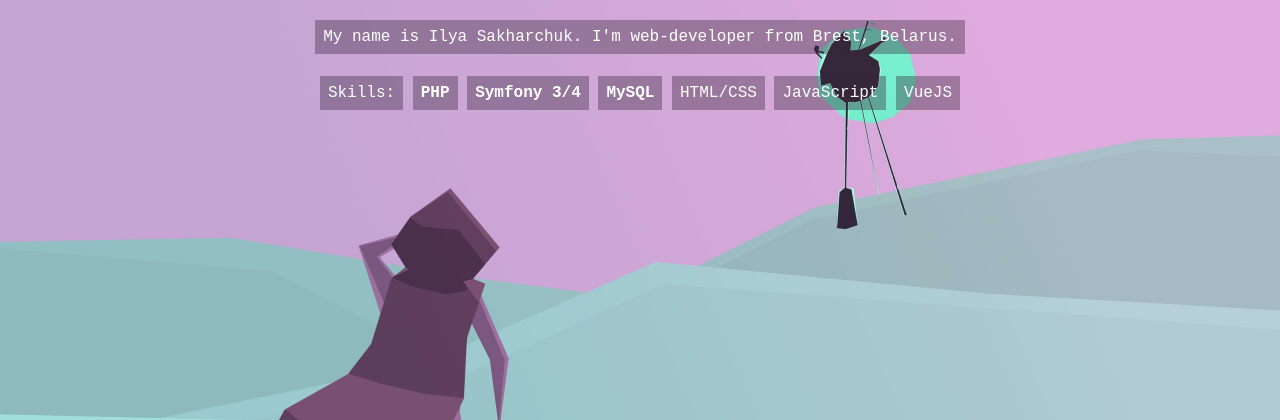
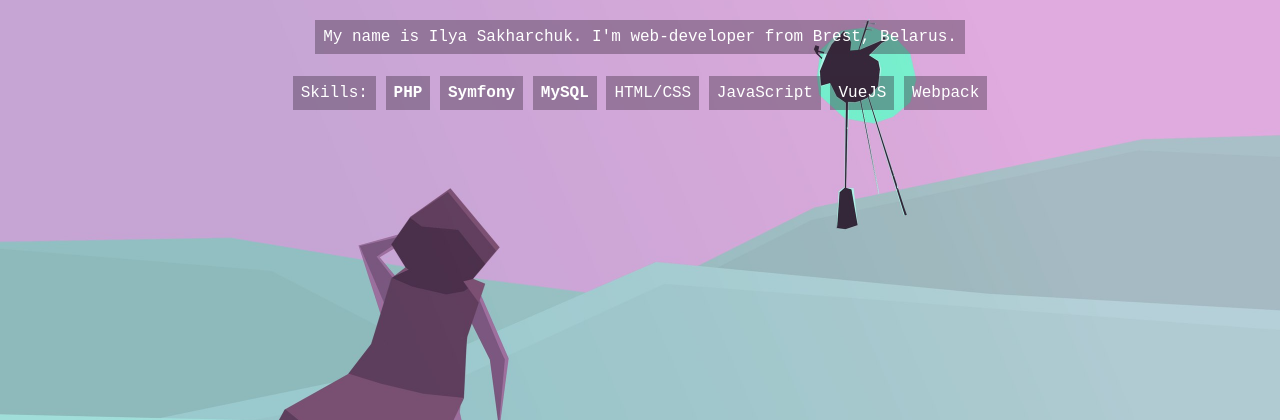
Before and after one commit to Vanawy/vanawy.github.io, a plain HTML site: page index.html in a window 1280 px wide. Shown: the part 115-535 px from the top of the page. Drawn offline with Linux system fonts and the light colour scheme; a small style sheet from the web is missing.

Commit message:
Update index.html

```diff
--- a/index.html
+++ b/index.html
@@ -22,11 +22,12 @@
                     <div class="skills text-block">
                         <span class="">Skills:</span>
                         <span class="main">PHP</span>
-                        <span class="main">Symfony 3/4</span>
+                        <span class="main">Symfony</span>
                         <span class="main">MySQL</span>
                         <span>HTML/CSS</span>
                         <span>JavaScript</span>
                         <span>VueJS</span>
+                        <span>Webpack</span>
                     </div>
                 </div>
             </div>
```
